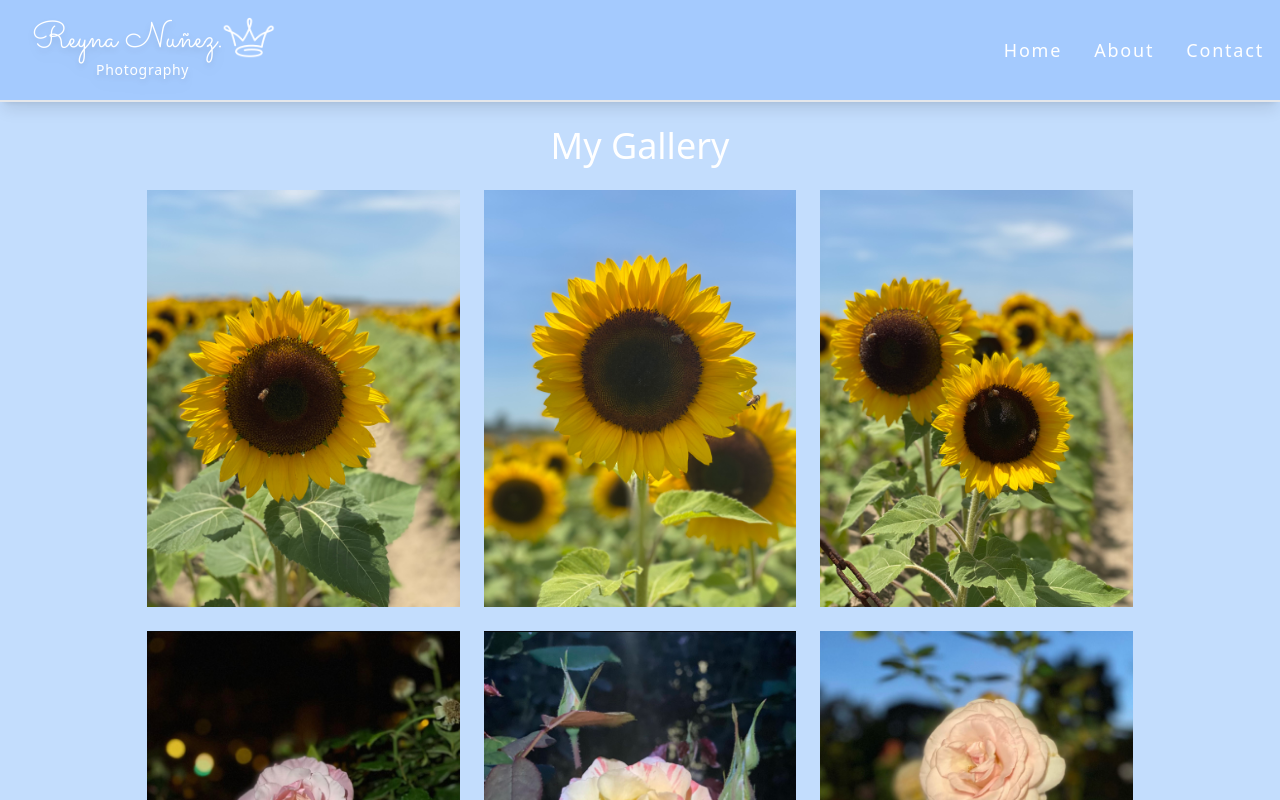
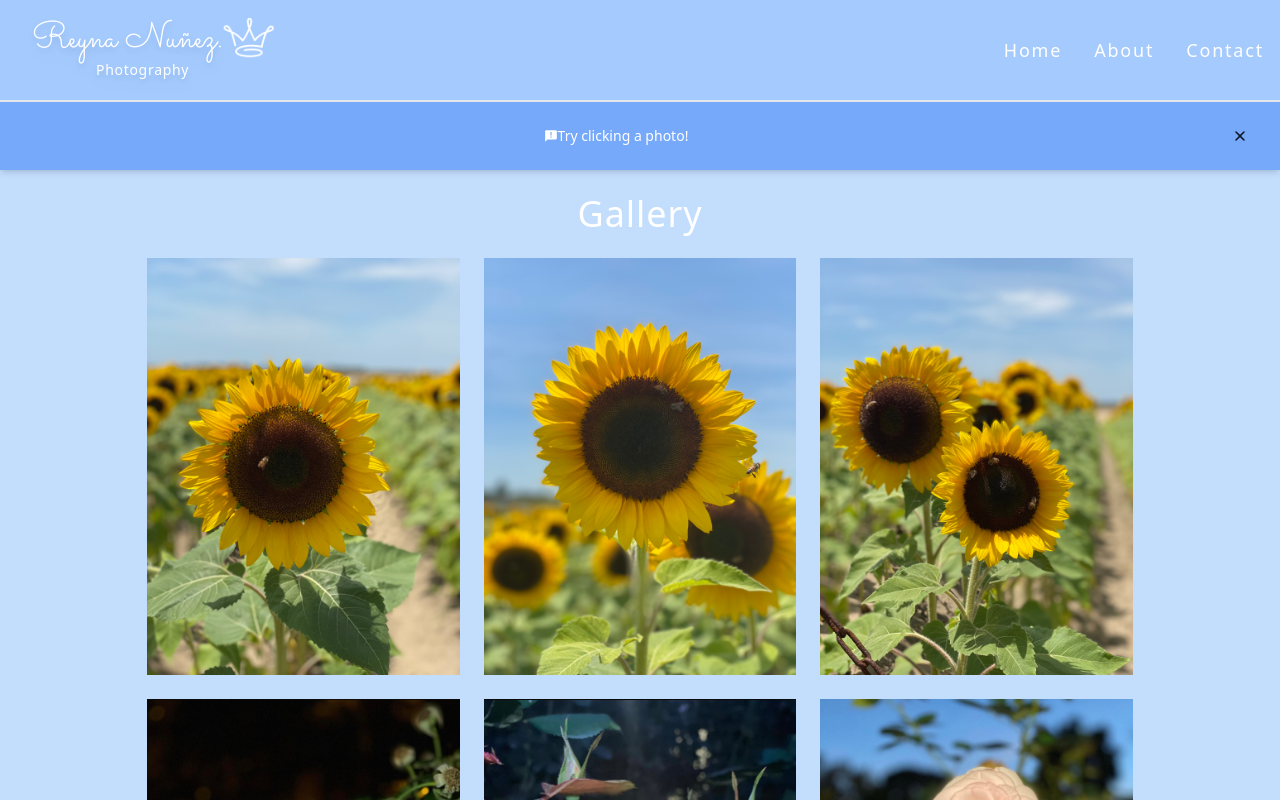
Before and after one commit to TooFaded/photography-portfolio, a React (Vite) app: page / in a window 1280 px wide. Shown: the top 800 px of the page. Built offline with nearby package versions, Linux system fonts and the light colour scheme.

Commit message:
Adds banner to notify user to click a photo, modified h1 heading on the Home page

```diff
--- /dev/null
+++ b/src/components/Banner.jsx
@@ -0,0 +1,26 @@
+"use client";
+
+import { Banner } from "flowbite-react";
+import { HiX } from "react-icons/hi";
+import { MdAnnouncement } from "react-icons/md";
+
+export default function DefaultStickyBanner() {
+  return (
+    <Banner>
+      <div className="sticky top-18 left-0 z-50 flex justify-between w-full p-4 shadow-md bg-blue-400 dark:bg-gray-700 dark:border-gray-600">
+        <div className="flex items-center mx-auto">
+          <p className="flex items-center text-sm font-normal text-white dark:text-gray-400">
+            <MdAnnouncement />
+            <span>Try clicking a photo!</span>
+          </p>
+        </div>
+        <Banner.CollapseButton
+          color="gray"
+          className="border-0 bg-transparent px-0"
+        >
+          <HiX className="h-4 w-4" />
+        </Banner.CollapseButton>
+      </div>
+    </Banner>
+  );
+}
--- a/src/components/Header.jsx
+++ b/src/components/Header.jsx
@@ -4,6 +4,7 @@ import { Navbar } from "flowbite-react";
 import { Link } from "react-router-dom";
 import crownLogo from "../assets/icons8-crown-64.png";
 import { useState } from "react";
+import DefaultStickyBanner from "./Banner";
 
 function Header() {
   const [isMobileMenuOpen, setMobileMenuOpen] = useState(false);
@@ -64,6 +65,7 @@ function Header() {
           </Navbar.Link>
         </Navbar.Collapse>
       </Navbar>
+      <DefaultStickyBanner />
     </header>
   );
 }
--- a/src/pages/Home.jsx
+++ b/src/pages/Home.jsx
@@ -3,7 +3,10 @@ import PhotoGallery from "../components/PhotoGallery";
 function Home() {
   return (
     <main className="bg-blue-200 p-6 min-h-screen sm:h-full">
-      <h1 className="text-center text-white text-4xl font-thin">My Gallery</h1>
+      <h1 className="text-center text-white text-4xl font-thin tracking-wide">
+        Gallery
+      </h1>
+
       <PhotoGallery />
     </main>
   );
```
